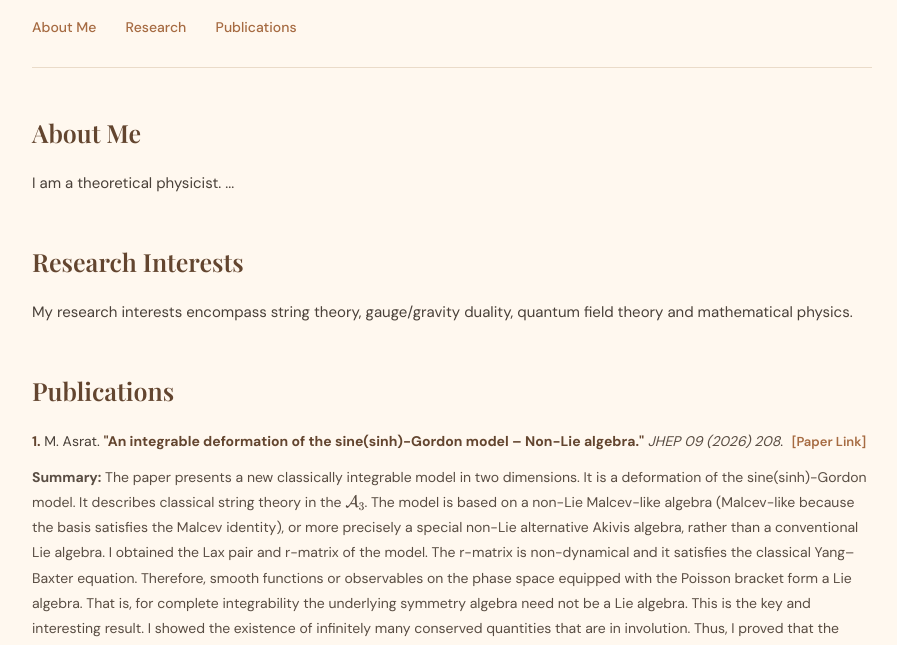
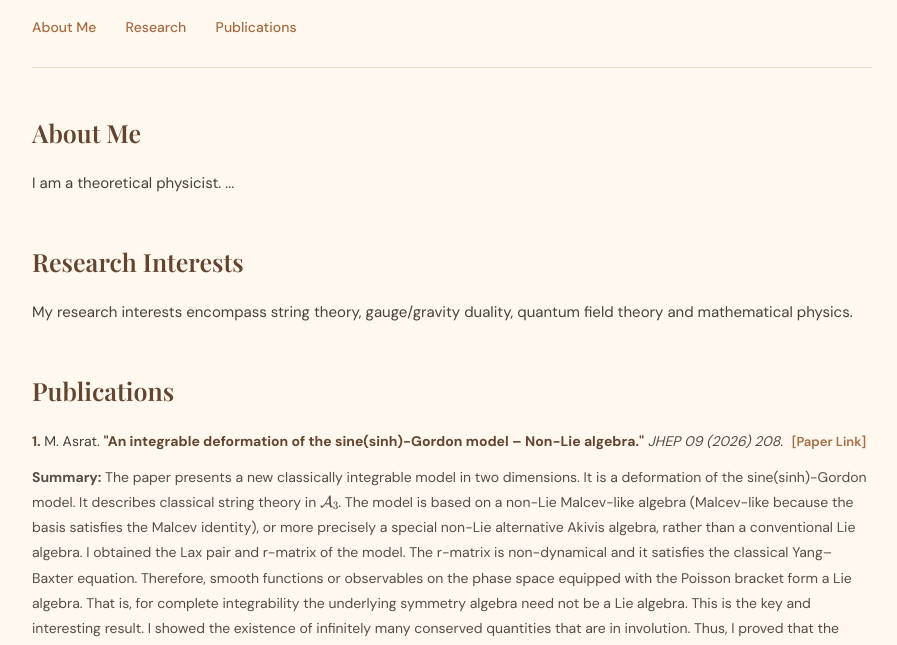
Before and after one commit to ftithe/ftithe.github.io, a plain HTML site: page index.html in a window 1280 px wide. Shown: the part 154-799 px from the top of the page, without its empty margins (188-1085 px from the left). Drawn offline with nearby package versions, Linux system fonts and the light colour scheme.

Commit message:
Update index.html

```diff
--- a/index.html
+++ b/index.html
@@ -257,7 +257,7 @@ target="_blank" rel="noopener noreferrer">
 
 <p class="summary">
 <strong>Summary:</strong>
-The paper presents a new classically integrable model in two dimensions. It is a deformation of the sine(sinh)-Gordon model. It describes classical string theory in the ${\cal A}_3$. The model is based on a non-Lie Malcev-like algebra (Malcev-like because the basis satisfies the Malcev identity), or more precisely a special
+The paper presents a new classically integrable model in two dimensions. It is a deformation of the sine(sinh)-Gordon model. It describes classical string theory in ${\cal A}_3$. The model is based on a non-Lie Malcev-like algebra (Malcev-like because the basis satisfies the Malcev identity), or more precisely a special
 non-Lie alternative Akivis algebra, rather than a conventional Lie algebra. I obtained the Lax pair and r-matrix of the model. The r-matrix is non-dynamical and it satisfies the classical Yang–Baxter equation. Therefore, smooth
 functions or observables on the phase space equipped with the Poisson bracket form a Lie algebra. That is, for complete integrability the underlying symmetry algebra need not be a Lie algebra. This is the key and interesting result. I showed the existence of
 infinitely many conserved quantities that are in involution. Thus, I proved that the model is a classical integrable field theory. This extends the algebraic foundation of integrability beyond Lie algebra.
```
